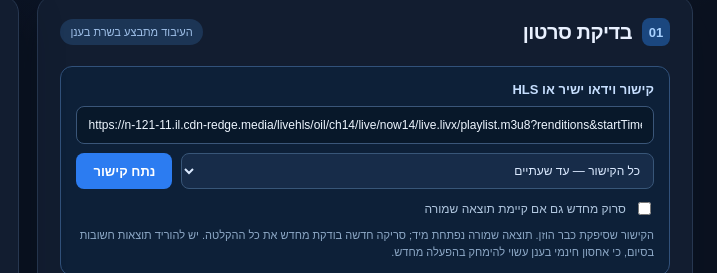
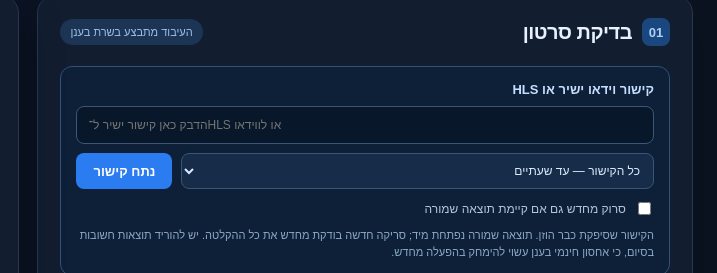
Before and after one commit to ishaymaimon123-ops/channel14-patriots-detector, a plain HTML site: page web/index.html in a window 1280 px wide. Shown: the part 391-664 px from the top of the page, 563-1280 px from the left. Drawn offline with Linux system fonts and the light colour scheme; no server answers.

Commit message:
Remove the supplied video URL from the public form

```diff
--- a/web/index.html
+++ b/web/index.html
@@ -28,7 +28,7 @@
           <div class="section-heading"><div><span class="step">01</span><h2 id="uploadTitle">בדיקת סרטון</h2></div><span class="local-pill">העיבוד מתבצע בשרת בענן</span></div>
           <div class="link-box">
             <label for="videoUrl">קישור וידאו ישיר או HLS</label>
-            <input id="videoUrl" type="url" spellcheck="false" dir="ltr" value="https://n-121-11.il.cdn-redge.media/livehls/oil/ch14/live/now14/live.livx/playlist.m3u8?renditions&amp;startTime=811792800000&amp;stopTime=811798200000" aria-describedby="linkHint">
+            <input id="videoUrl" type="url" spellcheck="false" dir="ltr" placeholder="הדבק כאן קישור ישיר ל־HLS או לווידאו" aria-describedby="linkHint">
             <div class="link-actions">
               <select id="linkMode" aria-label="משך הניתוח מהקישור">
                 <option value="180">3 דקות ראשונות — בדיקה מהירה</option>
```
